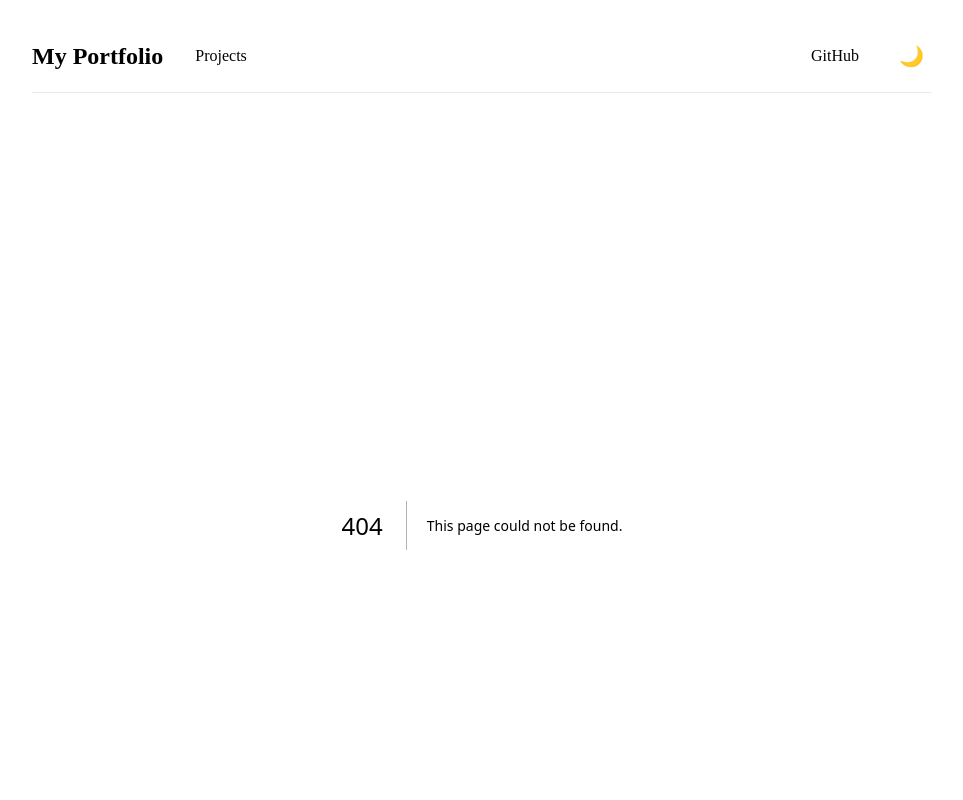
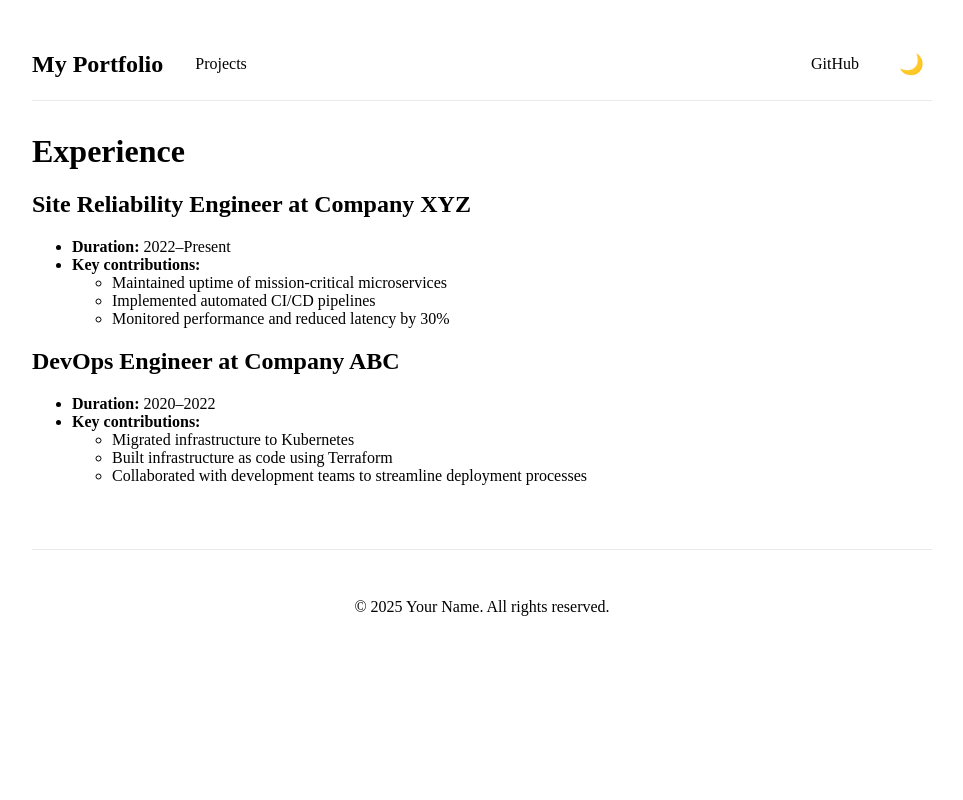
Before and after one commit to kanishksingh01/nextra-githubactions, a Next.js app: page /experience in a window 1280 px wide. Before the commit this address had no page. Shown: the top 800 px of the page, without its empty margins (158-1121 px from the left). Built offline with nearby package versions, Linux system fonts and the light colour scheme.

Commit message:
feat: add experience page

```diff
--- /dev/null
+++ b/pages/experience.mdx
@@ -0,0 +1,17 @@
+# Experience
+
+## Site Reliability Engineer at Company XYZ
+
+- **Duration:** 2022–Present
+- **Key contributions:**
+  - Maintained uptime of mission‑critical microservices
+  - Implemented automated CI/CD pipelines
+  - Monitored performance and reduced latency by 30%
+
+## DevOps Engineer at Company ABC
+
+- **Duration:** 2020–2022
+- **Key contributions:**
+  - Migrated infrastructure to Kubernetes
+  - Built infrastructure as code using Terraform
+  - Collaborated with development teams to streamline deployment processes
```
